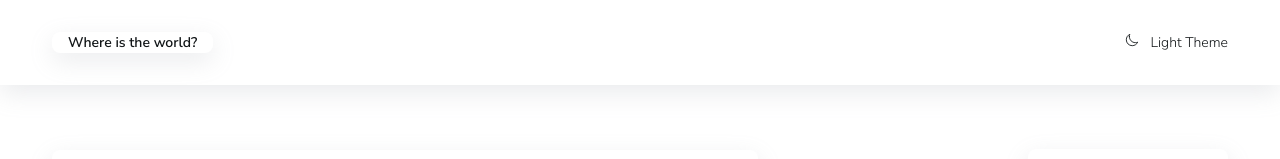
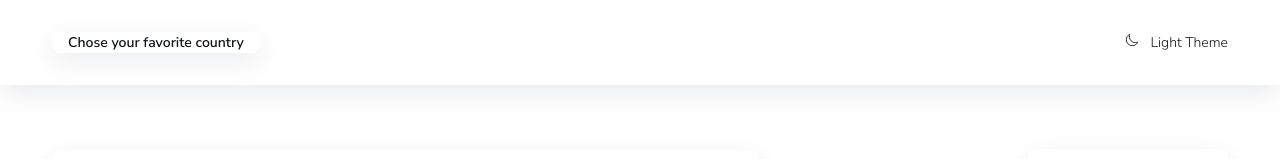
Before and after one commit to vladimirplyukhin89/Countries, a React (Create React App) app: page / in a window 1280 px wide. Shown: the top 159 px of the page. Built offline with nearby package versions, Linux system fonts and the light colour scheme; no server answers.

Commit message:
Chose your favorite country

```diff
--- a/src/components/Header.jsx
+++ b/src/components/Header.jsx
@@ -46,7 +46,7 @@ export const Header = () => {
         <HeaderEl>
             <Container>
                 <Wrapper>
-                    <Title>Where is the world?</Title>
+                    <Title>Chose your favorite country</Title>
                     <ModeSwitcher onClick={toggleTheme}>
                         {theme === 'light' ? (
                             <IoMoonOutline size='14px' />
```
